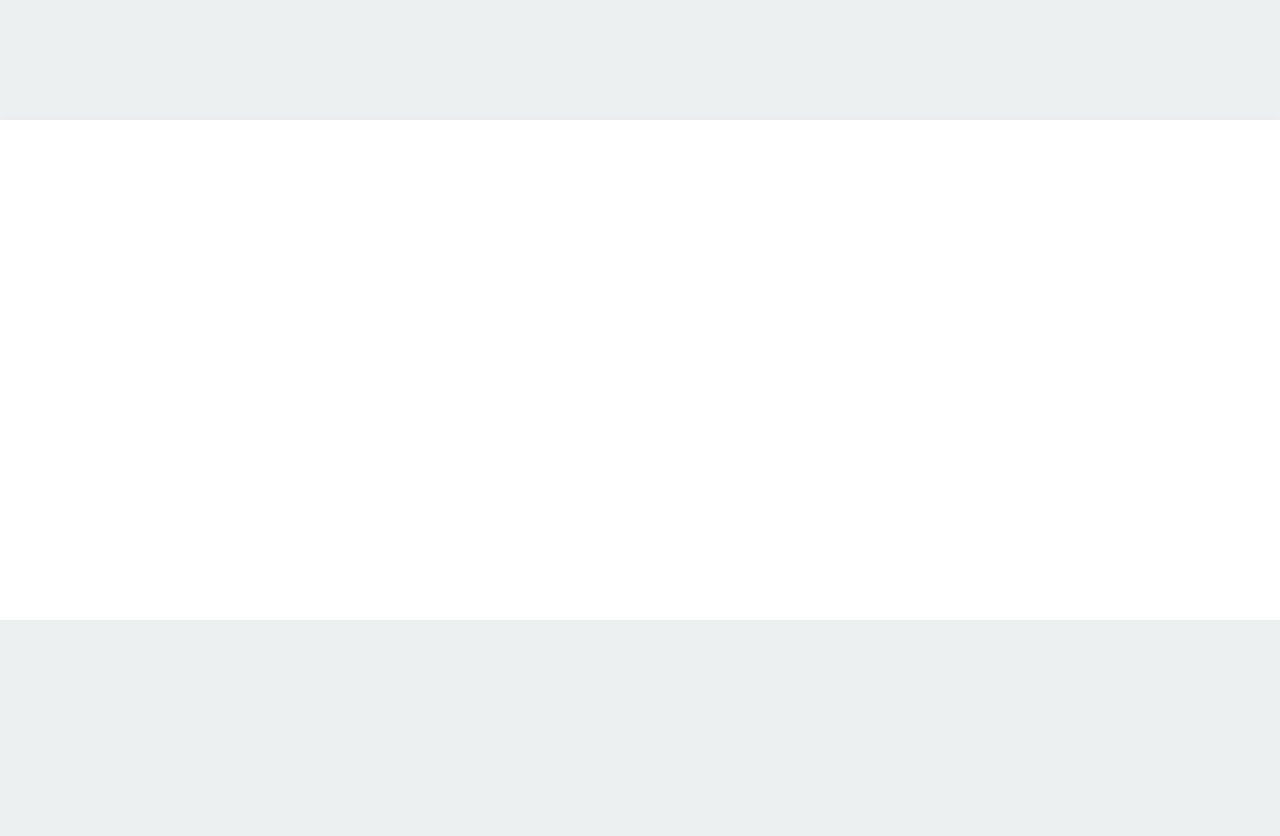
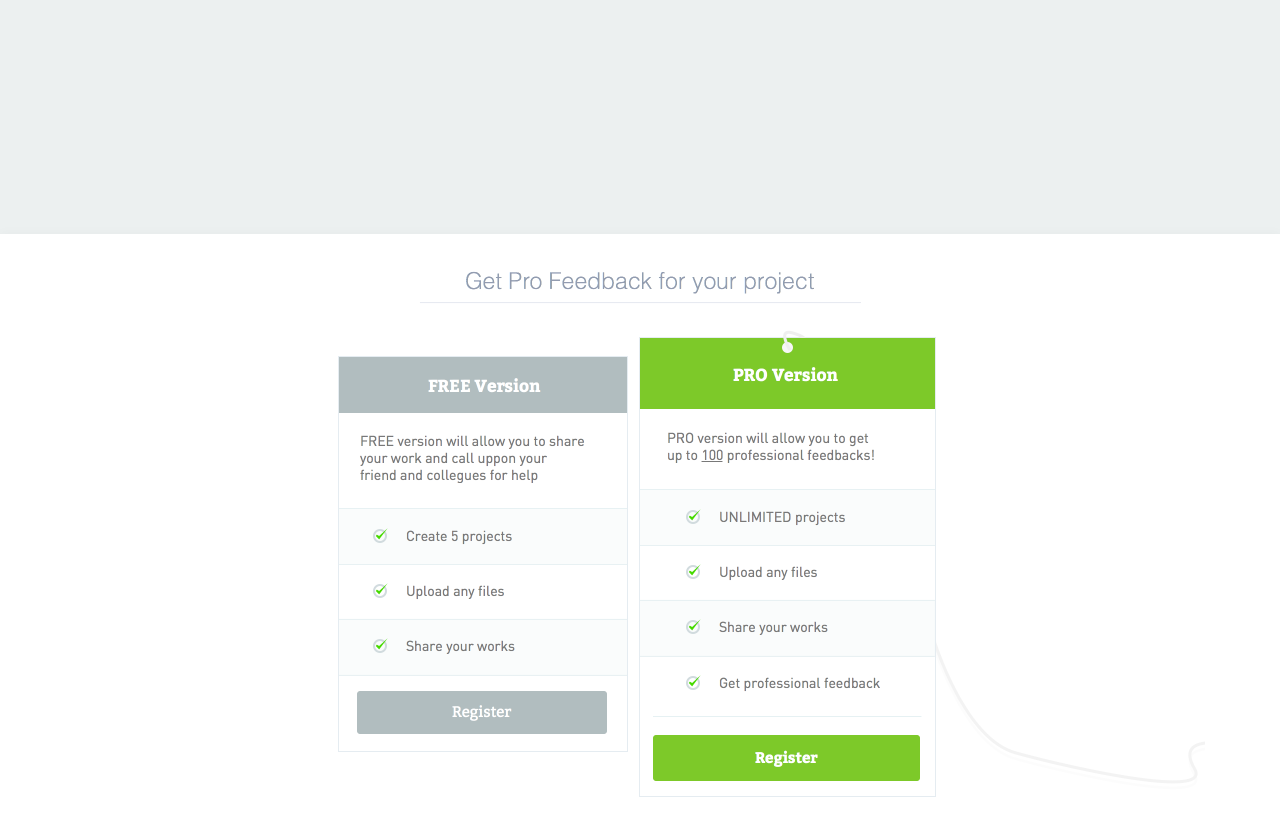
Before and after one commit to JhyoR/testerr, a plain HTML site: page home-registered.html in a window 1280 px wide. Shown: the part 680-1516 px from the top of the page. Before the commit the page ends 1300 px from the top, so only its background shows below. Drawn offline with Linux system fonts and the light colour scheme.

Commit message:
add price table

```diff
--- a/css/home-registered.css
+++ b/css/home-registered.css
@@ -109,10 +109,53 @@ section.top {
 }
 
 
-section.tableprice {
-	width: 100%;
-	height: 500px;
-	background: white;
--moz-box-shadow:    0px 0px 12px 0px rgba(0,0,0,0.03);
-box-shadow:         0px 0px 12px 0px rgba(0,0,0,0.03);
+.tableprice {
+  float: left;
+  clear: both;
+  width: 100%;
+  margin-top: 114px;
+  padding-bottom: 60px;
+  background-color: rgb(255, 255, 255);
+  -moz-box-shadow:    0px 0px 12px 0px rgba(0,0,0,0.03);
+	box-shadow:         0px 0px 12px 0px rgba(0,0,0,0.03);
 }
+.pricetitle {
+  display: block;
+  width: 442px;
+  height: auto;
+  margin: 37px auto 0;
+  overflow: hidden;
+}
+.price {
+  position: relative;
+  width: 47.1875%;
+  height: 467px;
+  margin: 26px auto 0;
+}
+.free {
+  display: block;
+  float: left;
+  width: 290px;
+  height: 396px;
+  margin-top: 26px;
+}
+.pro {
+  display: block;
+  position: absolute;
+  top: 0;
+  left: 301px;
+  z-index: 13;
+  width: 566px;
+  height: 467px;
+}
+.free ._image {
+  width: 290px;
+}
+
+.logo ._image {
+  width: 97px;
+}
+
+.pro ._image {
+  width: 566px;
+}
--- a/home-registered.html
+++ b/home-registered.html
@@ -34,6 +34,16 @@
   <!--pricing-->
   <section class="tableprice">
 
+  	<img class="pricetitle" src="images/headlineprice.png">
+    <div class="price clearfix">
+      <a class="free clearfix" href="#">
+        <img class="_image" src="images/freeprice.png">
+      </a>
+      <a class="pro clearfix" href="#">
+        <img class="_image" src="images/proprice.png">
+      </a>
+    </div>
+
   </section>
 
   <script src="js/jquery-min.js"></script>
```
Also changed, not shown: images/freeprice.png (added), images/headlineprice.png (added), images/proprice.png (added).
